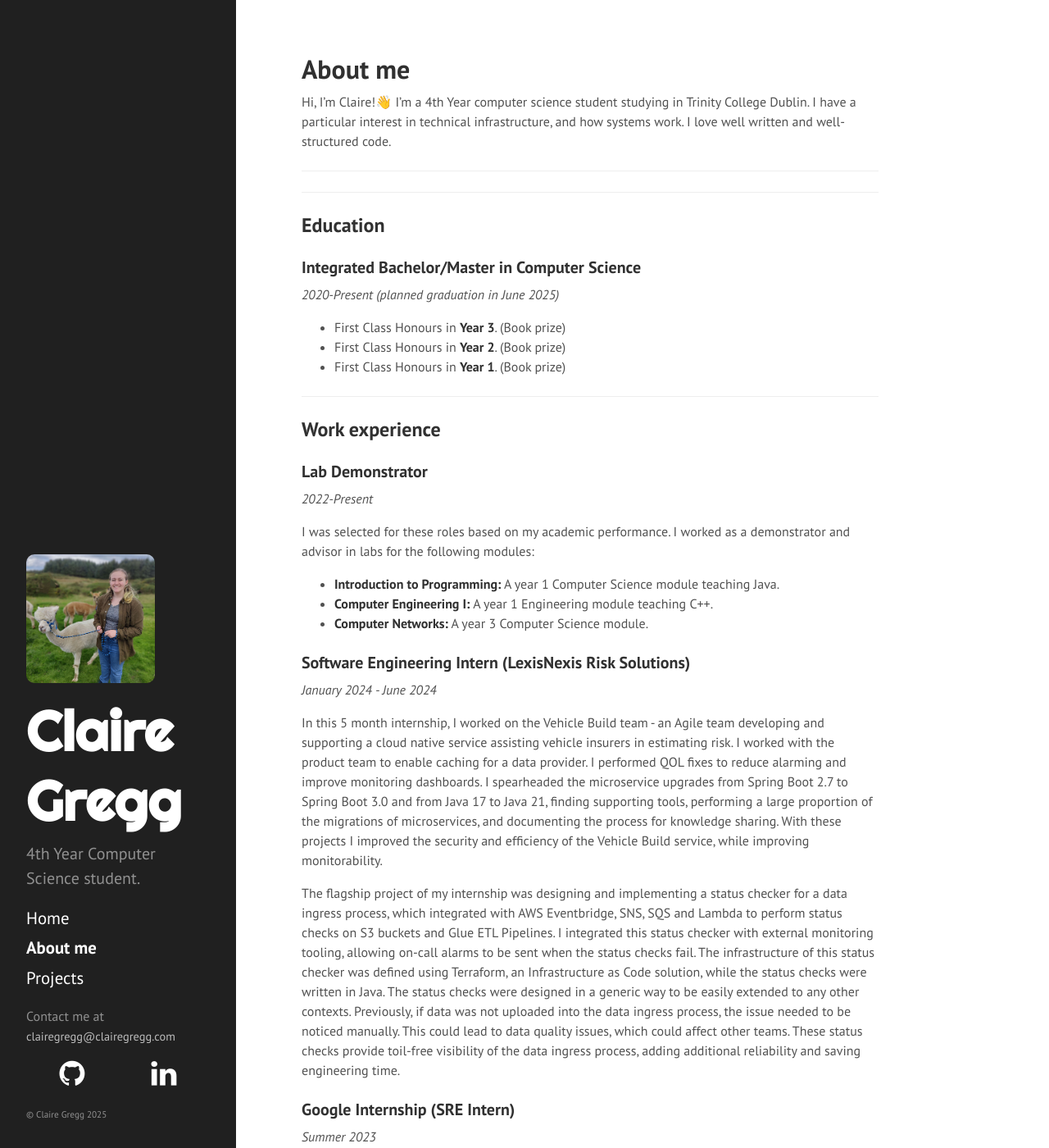
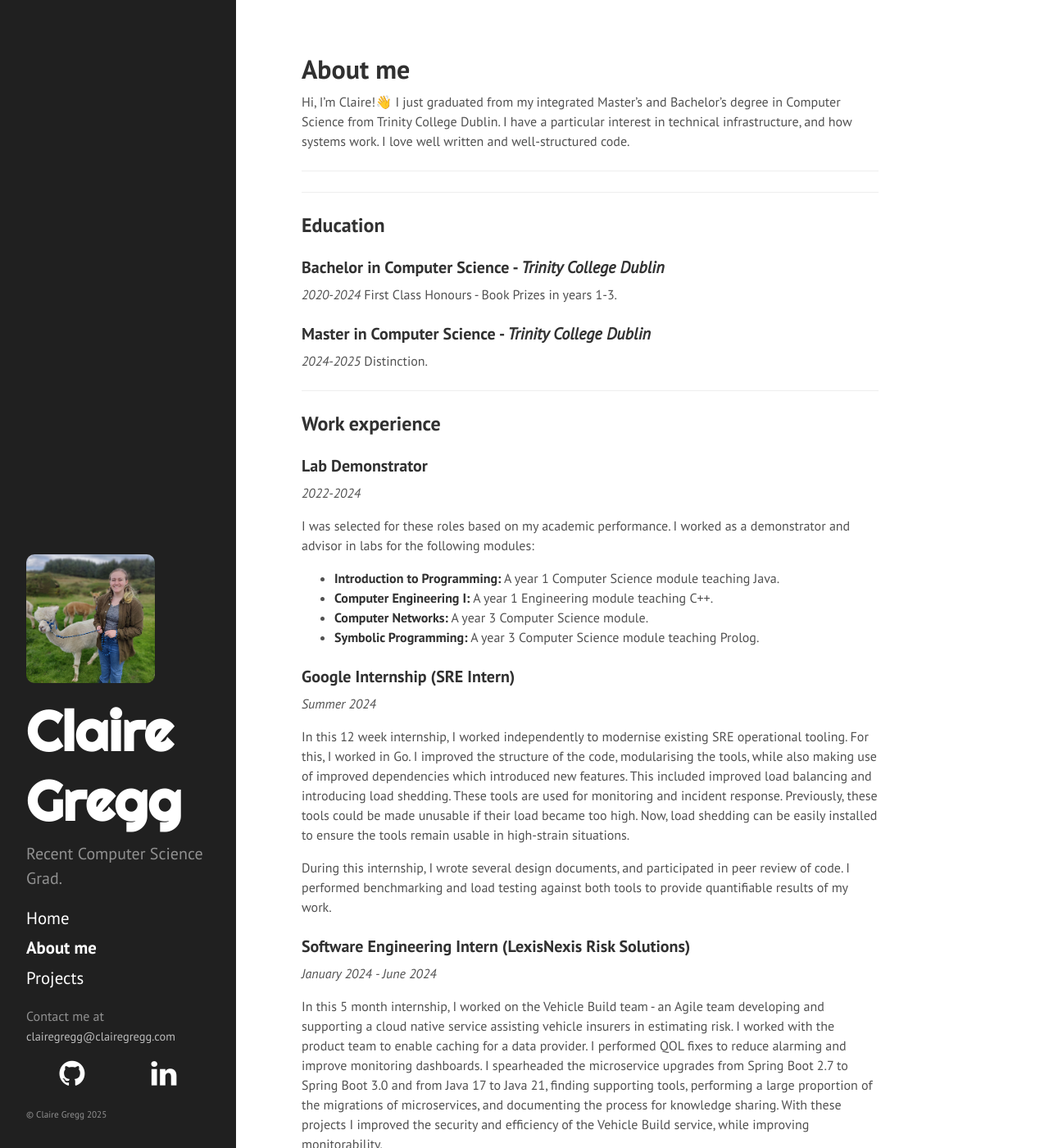
Before and after one commit to clairegregg/clairegregg.github.io, a Jekyll site: the page built from aboutme.md, in a window 1280 px wide and 1400 px high. Shown: the whole window at 82% size. Built offline with Jekyll 4.4.1, drawn with Linux system fonts in a browser that asks for light colours; Markdown is read by kramdown in place of the engine named in the settings.

Commit message:
Update generally now I'm graduated, projects to come.

```diff
--- a/_config.yml
+++ b/_config.yml
@@ -7,7 +7,7 @@ permalink:        pretty
 
 # Setup
 title:            Claire Gregg
-description:      '4th Year Computer Science student.'
+description:      'Recent Computer Science Grad.'
 
 author:
   name:           'Claire Gregg'
--- a/aboutme.md
+++ b/aboutme.md
@@ -3,28 +3,38 @@ layout: page
 title: About me
 ---
 
-Hi, I'm Claire!👋 I'm a 4th Year computer science student studying in Trinity College Dublin. I have a particular interest in technical infrastructure, and how systems work. I love well written and well-structured code.
+Hi, I'm Claire!👋 I just graduated from my integrated Master's and Bachelor's degree in Computer Science from Trinity College Dublin. I have a particular interest in technical infrastructure, and how systems work. I love well written and well-structured code.
 
 ___
 ___
 
 ## Education
-### Integrated Bachelor/Master in Computer Science
-*2020-Present (planned graduation in June 2025)*
-- First Class Honours in **Year 3**. (Book prize)
-- First Class Honours in **Year 2**. (Book prize)
-- First Class Honours in **Year 1**. (Book prize)
+### Bachelor in Computer Science - *Trinity College Dublin*
+*2020-2024*
+First Class Honours - Book Prizes in years 1-3.
+
+### Master in Computer Science - *Trinity College Dublin*
+*2024-2025*
+Distinction.
 
 ___
 
 ## Work experience
 ### Lab Demonstrator
-*2022-Present*
+*2022-2024*
 
 I was selected for these roles based on my academic performance. I worked as a demonstrator and advisor in labs for the following modules:
 - **Introduction to Programming:** A year 1 Computer Science module teaching Java.
 - **Computer Engineering I:** A year 1 Engineering module teaching C++.
 - **Computer Networks:** A year 3 Computer Science module.
+- **Symbolic Programming:** A year 3 Computer Science module teaching Prolog.
+
+### Google Internship (SRE Intern)
+*Summer 2024*
+
+In this 12 week internship, I worked independently to modernise existing SRE operational tooling. For this, I worked in Go. I improved the structure of the code, modularising the tools, while also making use of improved dependencies which introduced new features. This included improved load balancing and introducing load shedding. These tools are used for monitoring and incident response. Previously, these tools could be made unusable if their load became too high. Now, load shedding can be easily installed to ensure the tools remain usable in high-strain situations.
+
+During this internship, I wrote several design documents, and participated in peer review of code. I performed benchmarking and load testing against both tools to provide quantifiable results of my work.
 
 ### Software Engineering Intern (LexisNexis Risk Solutions)
 *January 2024 - June 2024*
--- a/index.html
+++ b/index.html
@@ -5,7 +5,7 @@ title: Welcome
 
 <div>
   <h1 class="welcome">Welcome!</h1>
-  <h2 class="intro"> I'm Claire, a 4th year Computer Science student in Trinity College Dublin.</h2>
+  <h2 class="intro"> I'm Claire, a recently graduated Computer Science Master's Student from Trinity College Dublin.</h2>
   <h2>Have a look around!</h4>
 
 </div>
```
